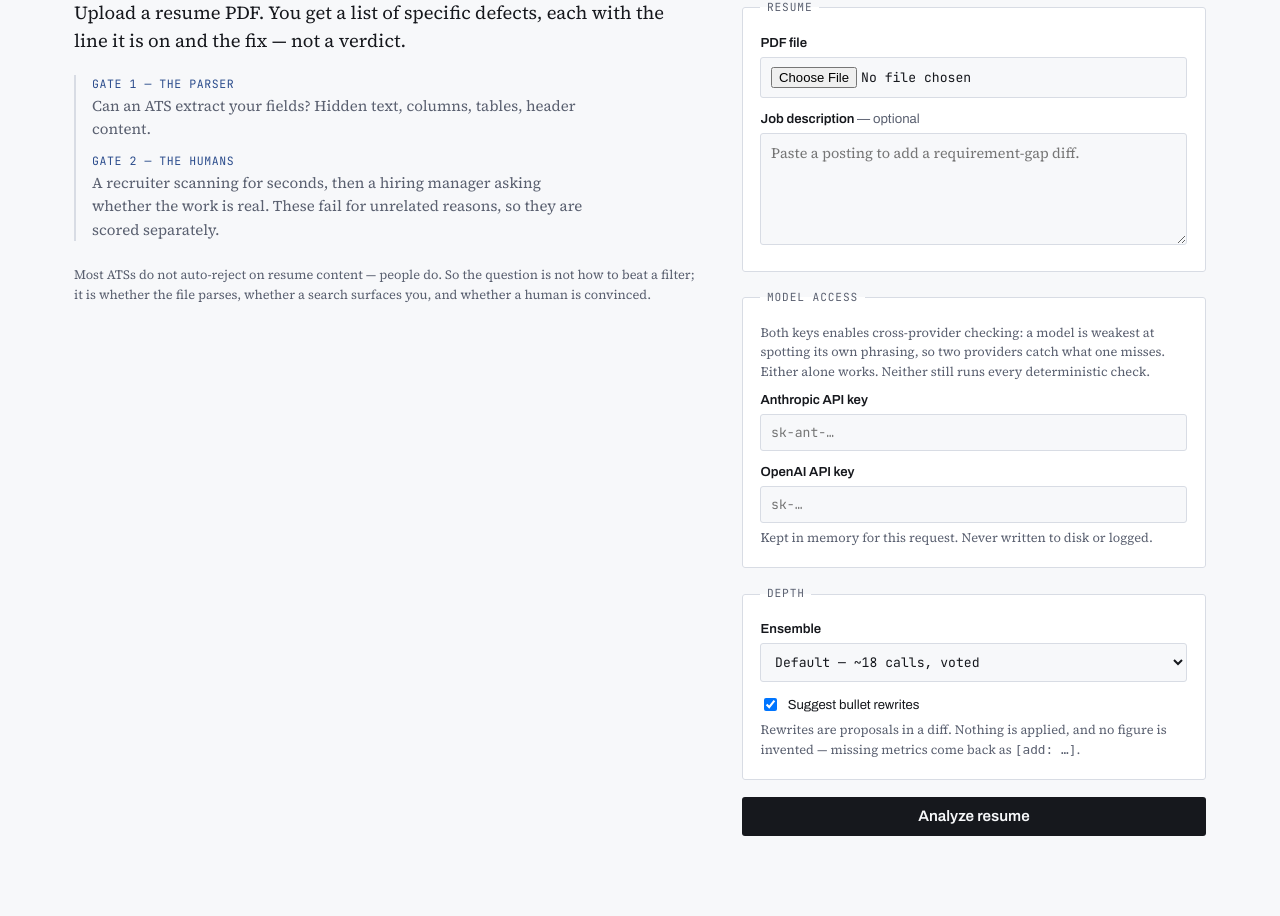
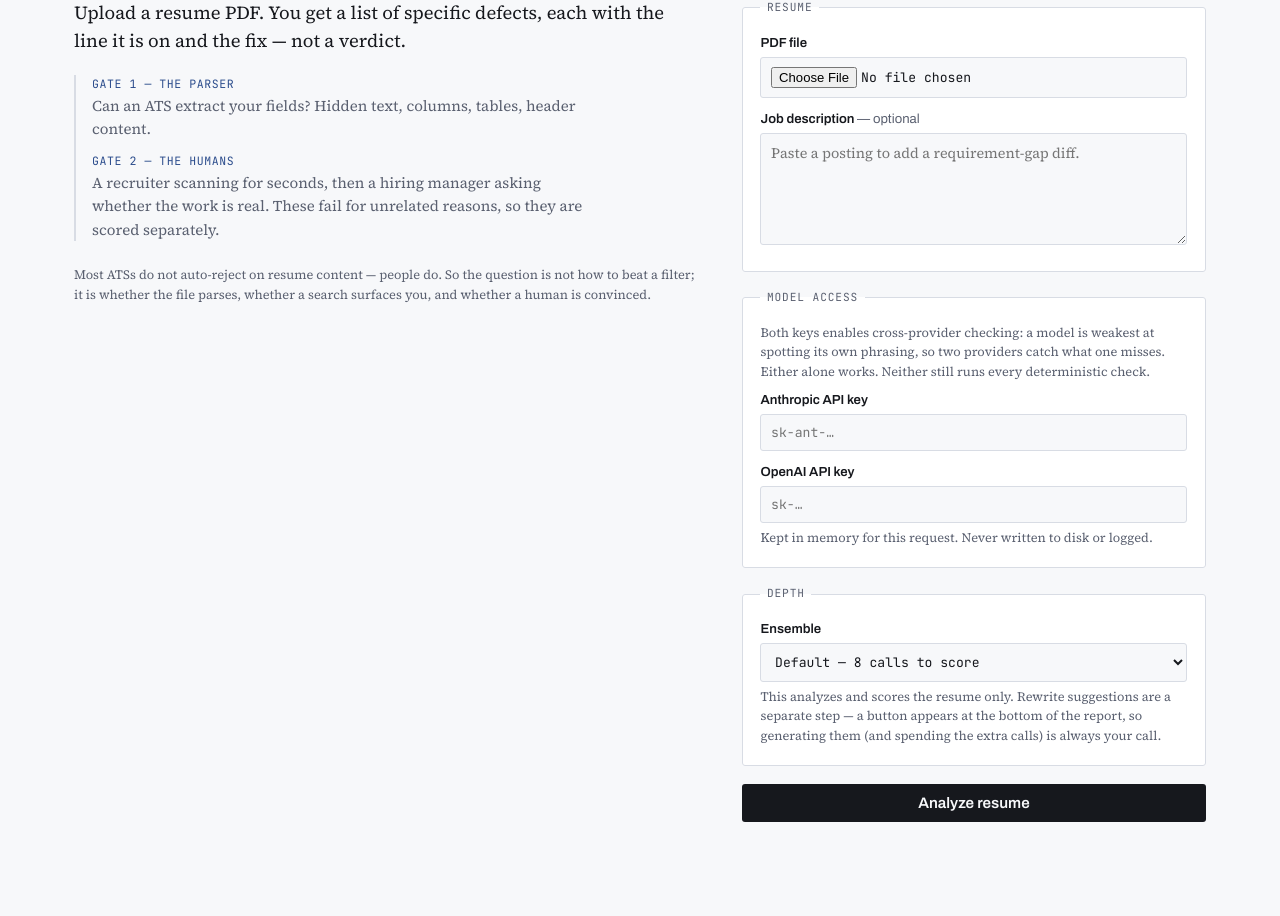
Before and after one commit to rrichardtang/ATS-parser, a FastAPI app: page / in a window 1280 px wide. Shown: the part 123-1039 px from the top of the page. After the commit the page ends 945 px from the top, so only its background shows below. Run offline with FastAPI, Linux system fonts and the light colour scheme.

Commit message:
Gate rewrite generation behind an explicit button, not auto-run
Scoring a resume (passes 1-2) and generating rewrite suggestions
(pass 3) are now two separate requests. Uploading and analyzing never
spends pass 3's calls; a "Generate rewrite suggestions" button appears
once the score is in, and only clicking it runs pass 3.

ats/pipeline.py: analyze() is unchanged -- still runs all 3 passes in
one call when RunInput.enable_rewrites=True (its default), so existing
callers and tests are unaffected. Two additions: parse_resume(pdf_path)
(extract + parse only, no scoring, no LLM) and generate_rewrites(report,
resume, keys, models, ensemble_mode) (pass 3 alone against an
already-scored Report; mutates and returns it; degrades to a note if no
key is supplied, same as any other pass).

app.py: the in-memory cache now holds (Report, Resume) per token --
holding onto the parsed bullet text is what lets the second request
run pass 3 without keeping the PDF around (still deleted immediately
after scoring, unchanged). /analyze always passes enable_rewrites=False
now. New POST /generate/{token} calls generate_rewrites and re-renders
the same report template with rewrites populated.

UI: removed the "Suggest bullet rewrites" checkbox -- it no longer does
anything at analyze time, since generation never runs there regardless
of its state. templates/report.html shows the button whenever
report.rewrites is empty; static/app.js adds a delegated click handler
(the button lives inside the dynamically-swapped #out div) that reads
the still-present key/mode fields from the original form and posts to
/generate/{token}, swapping in the updated report the same way analyze
does.

Also: updated the ensemble-mode option labels in the intake form, which
had gone stale after the pass-3 redesign (call counts now reflect
scoring-only cost, since generation is priced and triggered
separately).

Verified manually end-to-end with FastAPI's TestClient against a
stubbed provider: analyzing renders the button and never renders
"Suggested rewrites"; a follow-up /generate call does; calling it with
no key renders a clean "no API key" note instead of a crash. 100 tests
still passing -- this change didn't touch anything the existing suite
covers.

```diff
--- a/app.py
+++ b/app.py
@@ -20,8 +20,9 @@ from fastapi.staticfiles import StaticFiles
 from fastapi.templating import Jinja2Templates
 
 from ats.models import Gate, Report
-from ats.pipeline import ExtractionError, RunInput, analyze
+from ats.pipeline import ExtractionError, RunInput, analyze, generate_rewrites, parse_resume
 from ats.report import to_markdown, to_pdf
+from ats.sections import Resume
 
 logging.basicConfig(level=logging.INFO, format="%(levelname)s %(name)s: %(message)s")
 log = logging.getLogger("ats.app")
@@ -35,27 +36,34 @@ app = FastAPI(title="resume.diagnostics", docs_url=None, redoc_url=None)
 app.mount("/static", StaticFiles(directory=ROOT / "static"), name="static")
 templates = Jinja2Templates(directory=str(ROOT / "templates"))
 
-# token -> (created_at, Report). Keeps export cheap and stops a re-render from
-# re-running (or re-billing) the analysis.
-_CACHE: dict[str, tuple[float, Report]] = {}
+# token -> (created_at, Report, Resume). Keeps export cheap, stops a re-render
+# from re-running (or re-billing) the analysis, and holds onto the parsed bullet
+# text so a later "Generate rewrites" click doesn't need the PDF again.
+_CACHE: dict[str, tuple[float, Report, Resume]] = {}
 
 
-def _cache_put(report: Report, seed: str) -> str:
+def _cache_put(report: Report, resume: Resume, seed: str) -> str:
     _prune()
     token = hashlib.sha256(f"{seed}{time.time()}".encode()).hexdigest()[:16]
-    _CACHE[token] = (time.time(), report)
+    _CACHE[token] = (time.time(), report, resume)
     return token
 
 
-def _cache_get(token: str) -> Report | None:
+def _cache_get(token: str) -> tuple[Report, Resume] | None:
     _prune()
     entry = _CACHE.get(token)
-    return entry[1] if entry else None
+    return (entry[1], entry[2]) if entry else None
+
+
+def _cache_update(token: str, report: Report) -> None:
+    entry = _CACHE.get(token)
+    if entry:
+        _CACHE[token] = (entry[0], report, entry[2])
 
 
 def _prune() -> None:
     now = time.time()
-    for key in [k for k, (t, _) in _CACHE.items() if now - t > CACHE_TTL_SECONDS]:
+    for key in [k for k, (t, _, _r) in _CACHE.items() if now - t > CACHE_TTL_SECONDS]:
         _CACHE.pop(key, None)
     while len(_CACHE) > CACHE_LIMIT:
         _CACHE.pop(min(_CACHE, key=lambda k: _CACHE[k][0]), None)
@@ -66,6 +74,10 @@ async def index(request: Request):
     return templates.TemplateResponse(request, "index.html", {})
 
 
+def _mode(mode: str) -> str:
+    return mode if mode in {"economy", "default", "thorough"} else "default"
+
+
 @app.post("/analyze", response_class=HTMLResponse)
 async def do_analyze(
     request: Request,
@@ -74,7 +86,6 @@ async def do_analyze(
     anthropic_key: str = Form(""),
     openai_key: str = Form(""),
     mode: str = Form("default"),
-    rewrites: str = Form(""),
 ):
     payload = await pdf.read()
     if not payload:
@@ -92,12 +103,15 @@ async def do_analyze(
             pdf_path=path,
             jd_text=jd or "",
             keys={"anthropic": anthropic_key.strip(), "openai": openai_key.strip()},
-            ensemble_mode=mode if mode in {"economy", "default", "thorough"} else "default",
-            enable_rewrites=bool(rewrites),
+            ensemble_mode=_mode(mode),
+            # Scoring never implies generating: rewrites are a separate, explicit
+            # step the user triggers from the report -- see /generate below.
+            enable_rewrites=False,
         )
         started = time.time()
         report = analyze(run)
         report.run_meta["elapsed_seconds"] = round(time.time() - started, 1)
+        resume = parse_resume(path)
     except ExtractionError as exc:
         return _error(request, f"{exc}. If it is encrypted, remove the password and retry.")
     except Exception as exc:  # noqa: BLE001
@@ -110,7 +124,36 @@ async def do_analyze(
         except OSError:
             pass
 
-    token = _cache_put(report, hashlib.sha256(payload).hexdigest())
+    token = _cache_put(report, resume, hashlib.sha256(payload).hexdigest())
+    return _render(request, report, token)
+
+
+@app.post("/generate/{token}", response_class=HTMLResponse)
+async def do_generate(
+    request: Request,
+    token: str,
+    anthropic_key: str = Form(""),
+    openai_key: str = Form(""),
+    mode: str = Form("default"),
+):
+    """Pass 3 alone, run only when the user asks for it -- see the button at the
+    bottom of the report. Never fires as a side effect of scoring."""
+    cached = _cache_get(token)
+    if not cached:
+        return _error(request, "This report has expired. Run the analysis again.")
+    report, resume = cached
+
+    try:
+        report = generate_rewrites(
+            report, resume,
+            keys={"anthropic": anthropic_key.strip(), "openai": openai_key.strip()},
+            models={}, ensemble_mode=_mode(mode),
+        )
+    except Exception as exc:  # noqa: BLE001
+        log.exception("rewrite generation failed")
+        return _error(request, f"Generating rewrites failed: {exc}")
+
+    _cache_update(token, report)
     return _render(request, report, token)
 
 
--- a/ats/pipeline.py
+++ b/ats/pipeline.py
@@ -15,7 +15,9 @@ from .models import Category, Finding, Report
 from .score import build
 from .sections import Resume, parse
 
-__all__ = ["RunInput", "analyze", "ExtractionError"]
+__all__ = [
+    "RunInput", "analyze", "generate_rewrites", "parse_resume", "ExtractionError",
+]
 
 
 @dataclass
@@ -27,6 +29,14 @@ class RunInput:
     models: dict[str, str] = field(default_factory=dict)
     ensemble_mode: str = "default"
     enable_rewrites: bool = True
+
+
+def parse_resume(pdf_path: str) -> Resume:
+    """Extract + parse only, no scoring. Lets a caller hold onto the parsed Resume
+    (bullet text by locator) for a later generate_rewrites() call without having to
+    re-run analyze() or keep the PDF around."""
+    doc = extract(pdf_path)
+    return parse(doc.text)
 
 
 def deterministic(
@@ -121,6 +131,43 @@ def analyze(run: RunInput) -> Report:
     return report
 
 
+def generate_rewrites(
+    report: Report,
+    resume: Resume,
+    keys: dict[str, str],
+    models: dict[str, str],
+    ensemble_mode: str = "default",
+) -> Report:
+    """Pass 3 alone, run on demand against an already-scored report.
+
+    Kept separate from analyze() so a caller (the web UI) can gate generation
+    behind an explicit action -- scoring a resume never implies paying for
+    rewrite generation too. Mutates and returns `report`; `resume` is whatever
+    parse_resume() returned when the report was first built.
+    """
+    providers = providers_from(keys, models)
+    if not providers:
+        report.notes.append(
+            "No API key supplied -- nothing to generate rewrites with."
+        )
+        return report
+
+    settings = config.ensemble_settings(ensemble_mode)
+    rewrite_result = _safe(
+        None, "rewrite",
+        fn=lambda: passes.rewrite_pass(
+            providers, resume, report.findings,
+            int(settings["rewrite_objectives"]), int(settings["rewrite_samples"]),
+            bool(settings["rewrite_judge"]), float(settings["rewrite_margin"]),
+            float(settings["temperature"]),
+        ),
+    )
+    report.rewrites = rewrite_result.data
+    report.run_meta["pass3"] = rewrite_result.meta
+    report.notes += [f"Rewrite pass degraded: {e}" for e in rewrite_result.errors[:2]]
+    return report
+
+
 def _safe(future, label: str, fn=None):
     """A failing pass degrades to empty rather than losing the whole report."""
     from .ensemble import PassResult
--- a/static/app.js
+++ b/static/app.js
@@ -52,4 +52,48 @@
         setBusy(false);
       });
   });
+
+  // Rewrite generation is a separate, explicit step -- the button lives inside
+  // the report HTML that just got swapped in, so listen on the stable container
+  // instead of the button itself.
+  var generating = false;
+
+  out.addEventListener("click", function (event) {
+    var button2 = event.target.closest("#generate-rewrites");
+    if (!button2 || generating) return;
+
+    var spinner2 = document.getElementById("generate-spinner");
+    var token = button2.getAttribute("data-token");
+    var body = new FormData();
+    body.append("anthropic_key", (form.querySelector("#anthropic_key") || {}).value || "");
+    body.append("openai_key", (form.querySelector("#openai_key") || {}).value || "");
+    body.append("mode", (form.querySelector("#mode") || {}).value || "default");
+
+    generating = true;
+    button2.disabled = true;
+    button2.textContent = "Generating…";
+    if (spinner2) {
+      spinner2.textContent = "Rewriting the worst bullets…";
+      spinner2.style.display = "block";
+    }
+
+    fetch("/generate/" + encodeURIComponent(token), { method: "POST", body: body })
+      .then(function (response) {
+        if (!response.ok) throw new Error("server returned " + response.status);
+        return response.text();
+      })
+      .then(function (html) {
+        out.innerHTML = html;
+        out.scrollIntoView({ behavior: "smooth", block: "start" });
+      })
+      .catch(function (error) {
+        out.innerHTML =
+          '<div class="banner bad"><strong>Generating rewrites failed.</strong> ' +
+          String(error.message || error) +
+          " — check the server log.</div>";
+      })
+      .finally(function () {
+        generating = false;
+      });
+  });
 })();
--- a/templates/index.html
+++ b/templates/index.html
@@ -49,16 +49,13 @@
       <legend>Depth</legend>
       <label for="mode">Ensemble</label>
       <select id="mode" name="mode">
-        <option value="economy">Economy — 3 calls, single-shot</option>
-        <option value="default" selected>Default — ~18 calls, voted</option>
-        <option value="thorough">Thorough — ~26 calls</option>
+        <option value="economy">Economy — 4 calls to score</option>
+        <option value="default" selected>Default — 8 calls to score</option>
+        <option value="thorough">Thorough — 12 calls to score</option>
       </select>
-      <label style="display:flex;gap:.45rem;align-items:center;font-weight:400;margin-top:.8rem">
-        <input type="checkbox" name="rewrites" value="1" checked style="width:auto">
-        Suggest bullet rewrites
-      </label>
-      <p class="hint">Rewrites are proposals in a diff. Nothing is applied, and no
-        figure is invented &mdash; missing metrics come back as <code>[add: …]</code>.</p>
+      <p class="hint">This analyzes and scores the resume only. Rewrite suggestions
+        are a separate step &mdash; a button appears at the bottom of the report,
+        so generating them (and spending the extra calls) is always your call.</p>
     </fieldset>
 
     <button class="go" type="submit">Analyze resume</button>
```
Also changed, not shown: templates/report.html (+12 -0 lines), README.md.
